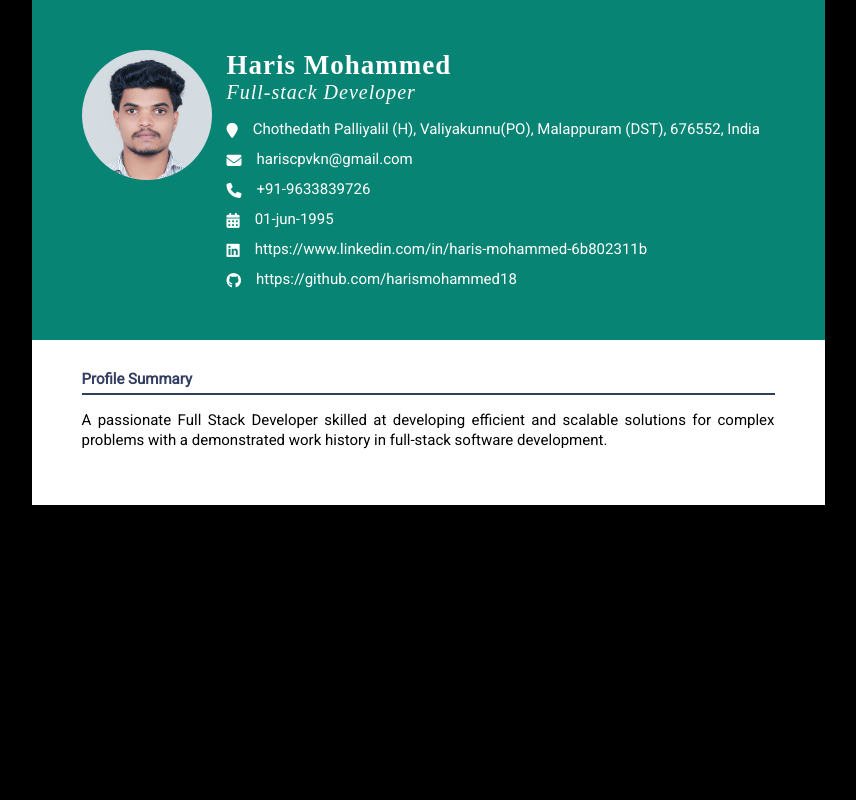
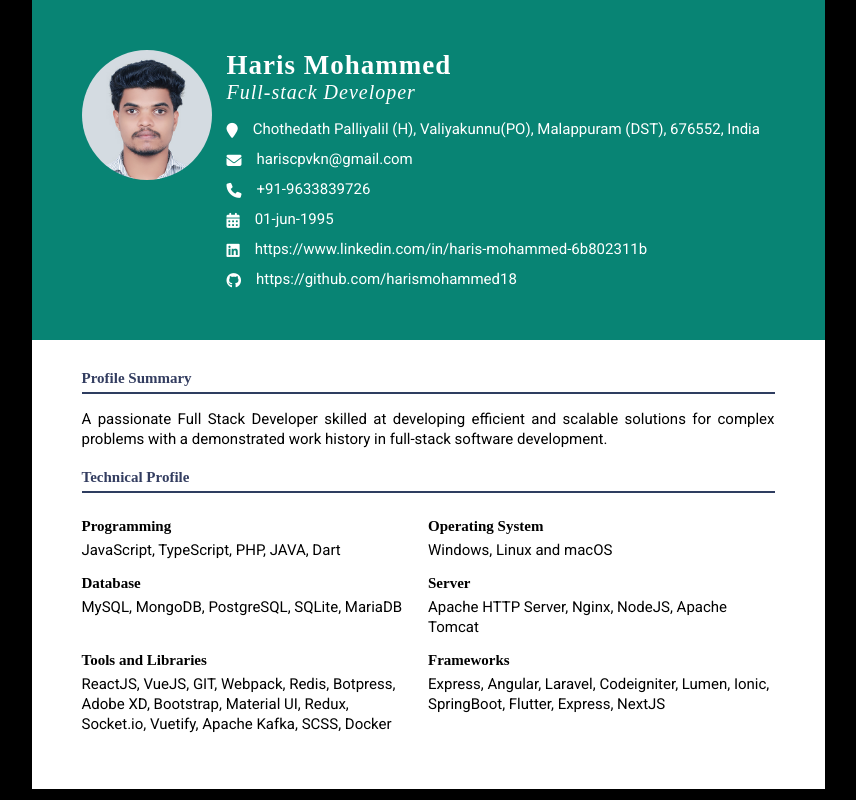
Before and after one commit to harismohammed18/cv, a React (Create React App) app: page / in a window 1280 px wide. Shown: the whole page, without its empty margins (212-1068 px from the left). Built offline with nearby package versions, Linux system fonts and the light colour scheme.

Commit message:
technical summary added

```diff
--- a/src/component/index.tsx
+++ b/src/component/index.tsx
@@ -1,5 +1,5 @@
 import React from "react";
-import { OverviewSection, ProfileSummary } from "./partials";
+import { OverviewSection, ProfileSummary, TechnicalSummary } from "./partials";
 
 const CvLandingPage = () => {
   return (
@@ -7,6 +7,9 @@ const CvLandingPage = () => {
       <OverviewSection />
       <div className="details-section">
         <ProfileSummary />
+        <div className="m-t-15">
+          <TechnicalSummary />
+        </div>
       </div>
     </div>
   );
--- a/src/component/partials/index.ts
+++ b/src/component/partials/index.ts
@@ -1,2 +1,3 @@
 export { default as OverviewSection } from "./overview-section";
 export { default as ProfileSummary } from "./profile-summary";
+export { default as TechnicalSummary } from "./technical-summary";
--- /dev/null
+++ b/src/component/partials/technical-summary.tsx
@@ -0,0 +1,46 @@
+import React from "react";
+import { LabelPrimary } from "../commons";
+
+const TechnicalSummary = () => {
+  const titles: Array<{ title: string; text: string }> = [
+    {
+      title: "Programming",
+      text: "JavaScript, TypeScript, PHP, JAVA, Dart",
+    },
+    {
+      title: "Operating System",
+      text: "Windows, Linux and macOS",
+    },
+    {
+      title: "Database",
+      text: "MySQL, MongoDB, PostgreSQL, SQLite, MariaDB",
+    },
+    {
+      title: "Server",
+      text: "Apache HTTP Server, Nginx, NodeJS, Apache Tomcat",
+    },
+    {
+      title: "Tools and Libraries",
+      text: "ReactJS, VueJS, GIT, Webpack, Redis, Botpress, Adobe XD, Bootstrap, Material UI, Redux, Socket.io, Vuetify, Apache Kafka, SCSS, Docker",
+    },
+    {
+      title: "Frameworks",
+      text: "Express, Angular, Laravel, Codeigniter, Lumen, Ionic, SpringBoot, Flutter, Express, NextJS",
+    },
+  ];
+  return (
+    <>
+      <LabelPrimary title="Technical Profile" />
+      <div className="technical-profile m-t-15">
+        {titles.map((data, index) => (
+          <div className="technical-profile-card  m-t-10" key={index}>
+            <h4 className="label-tertiary">{data.title}</h4>
+            <p className="summary-text">{data.text}</p>
+          </div>
+        ))}
+      </div>
+    </>
+  );
+};
+
+export default TechnicalSummary;
--- a/src/index.scss
+++ b/src/index.scss
@@ -3,5 +3,7 @@
 @import "./scss/typography";
 
 @import "./scss/utils";
+
 @import "./scss/overview-section";
 @import "./scss/details-section";
+@import "./scss/technical-profile";
--- /dev/null
+++ b/src/scss/_technical-profile.scss
@@ -0,0 +1,20 @@
+.technical-profile {
+  display: flex;
+  justify-content: space-between;
+  word-wrap: break-word;
+  flex-wrap: wrap;
+  margin-top: $technical-profile-margin;
+
+  &-card {
+    width: $technical-profile-card-width;
+    &:nth-child(odd) {
+      width: calc(
+        $technical-profile-card-width - $technical-profile-card-padding
+      );
+      padding-right: $technical-profile-card-padding;
+    }
+    p {
+      text-align: left;
+    }
+  }
+}
--- a/src/scss/_typography.scss
+++ b/src/scss/_typography.scss
@@ -23,6 +23,15 @@
     padding: $label-primary-padding;
     margin: unset;
     font-weight: $label-primary-font-weight;
+    font-family: $label-primary-font-family;
+  }
+  &-tertiary {
+    color: $label-tertiary-color;
+    font-size: $label-tertiary-size;
+    padding: $label-tertiary-padding;
+    margin: unset;
+    font-weight: $label-tertiary-font-weight;
+    font-family: $label-tertiary-font-family;
   }
 }
 
@@ -31,6 +40,7 @@
   font-size: $summary-text-size;
   padding: $summary-text-padding;
   line-height: $summary-text-line-height;
+  font-family: $summary-text-font-family;
   margin: unset;
   text-align: justify;
 }
--- a/src/scss/_variables.scss
+++ b/src/scss/_variables.scss
@@ -11,12 +11,22 @@ $label-primary-size: 1.5rem;
 $label-primary-padding: 0 0 0.5rem 0;
 $label-primary-font-weight: 600;
 $label-primary-border-bottom: 0.2rem solid #2e3d60;
+$label-primary-font-family: $times-new-roman-font;
+
+// tertiary label
+$label-tertiary-color: #000;
+$label-tertiary-size: 1.5rem;
+$label-tertiary-padding: 0 0 0.5rem 0;
+$label-tertiary-font-weight: bolder;
+$label-tertiary-font-family: $times-new-roman-font;
+
 // summary-text
 $summary-text-color: #000;
 $summary-text-size: 1.5rem;
 $summary-text-line-height: 2rem;
 $summary-text-padding: 0 0 0.5rem 0;
 $summary-text-font-weight: 400;
+$summary-text-font-family: $base-font;
 
 //overview section
 $overview-section-height: 25rem;
@@ -31,3 +41,8 @@ $overview-details-section-color: #fff;
 //details section
 $details-section-padding: $base-padding - 2rem $base-padding $base-padding
   $base-padding;
+
+//technical-profile
+$technical-profile-margin: 1.5rem 0 0 0;
+$technical-profile-card-width: 50%;
+$technical-profile-card-padding: 2rem;
```
